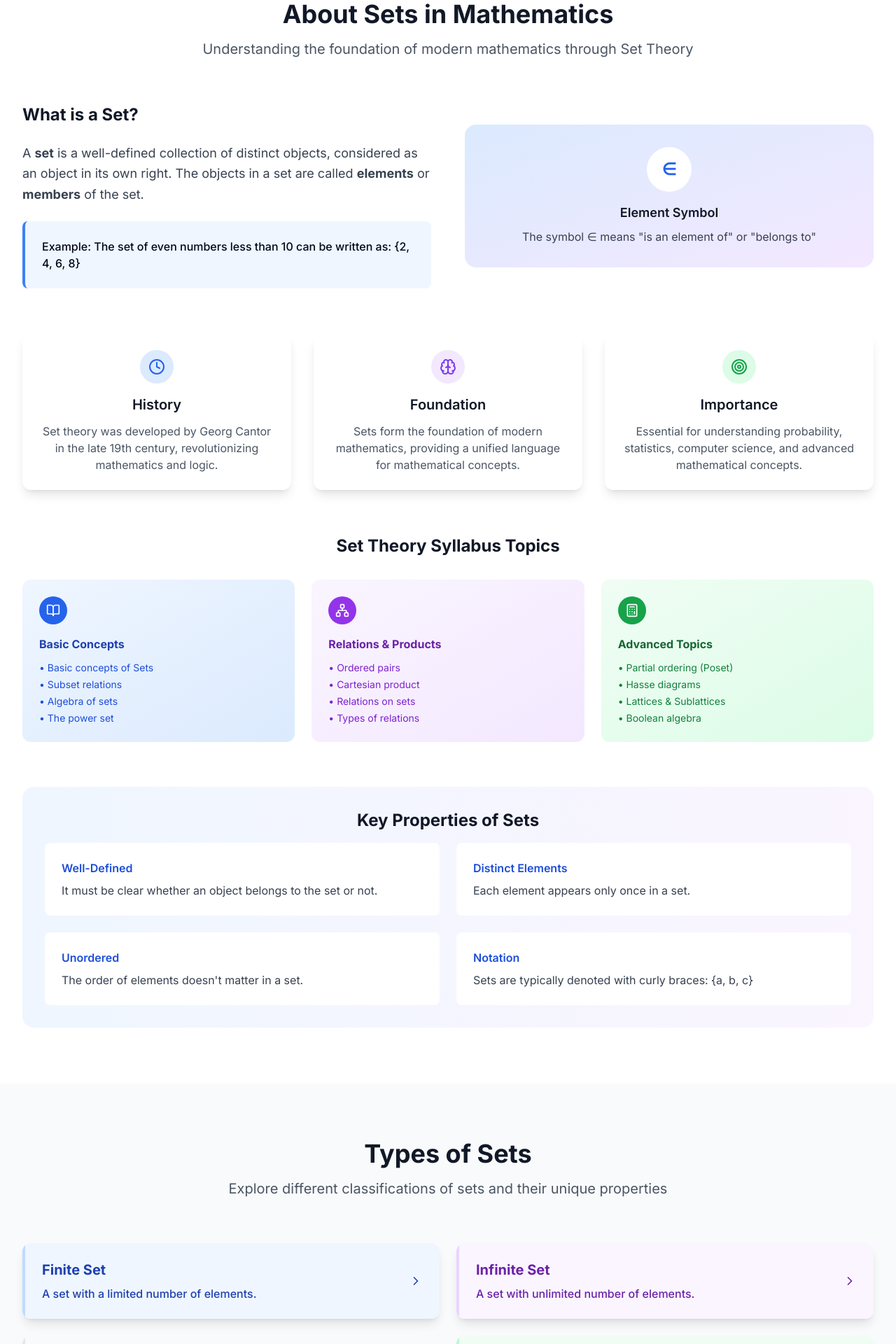
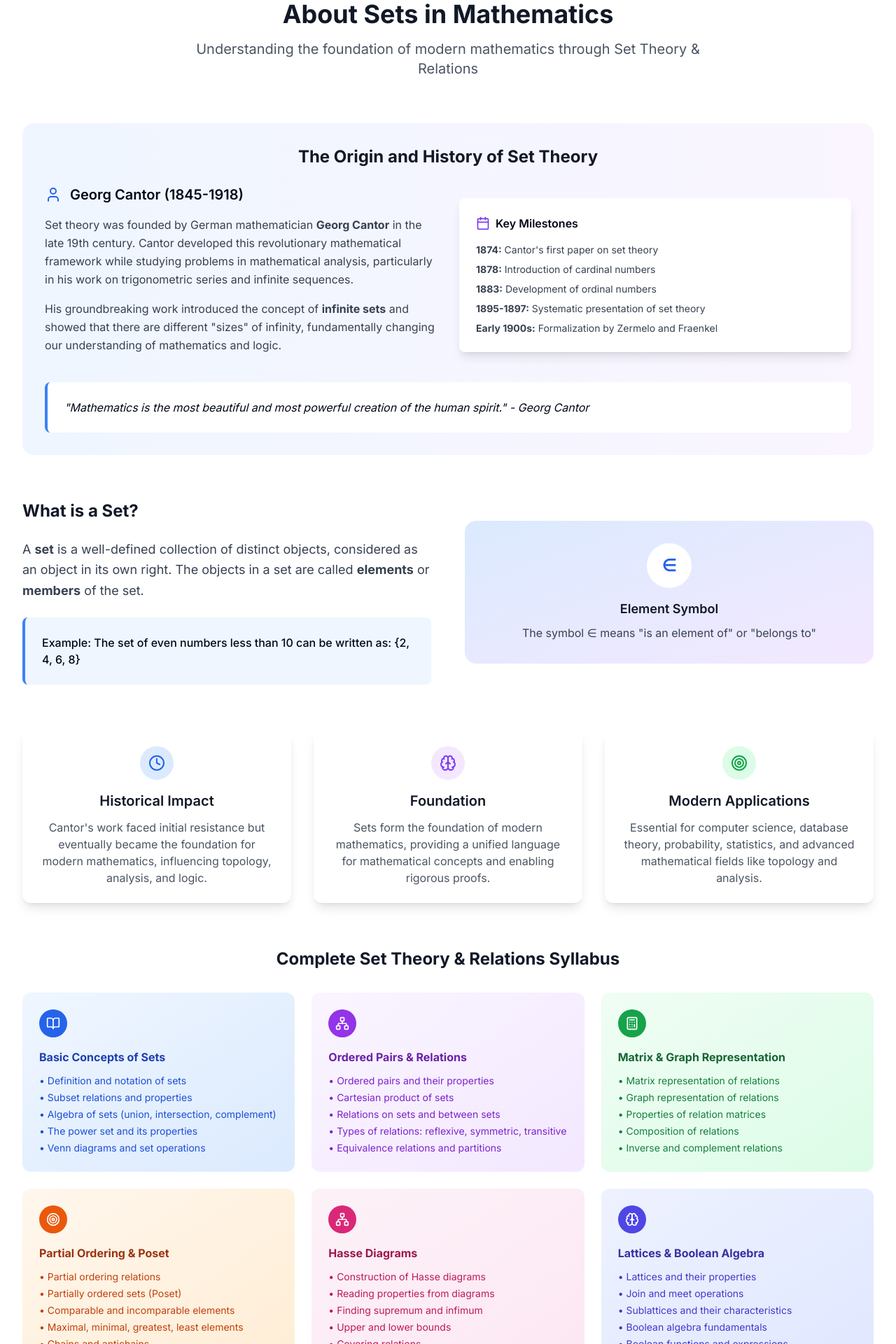
Before and after one commit to Jacksss-hub/set-theory-explorers-guide, a React (Vite) app: page / in a window 1280 px wide. Shown: the part 880-2800 px from the top of the page at 70% size. Built offline with nearby package versions, Linux system fonts and the light colour scheme.

Commit message:
Fix:
Add origin details and syllabus topics.
Rename "Set Theory" to "Set Theory & Relations".

```diff
--- a/src/components/AboutSets.tsx
+++ b/src/components/AboutSets.tsx
@@ -1,5 +1,5 @@
 
-import { Clock, Brain, Target, BookOpen, Network, Calculator } from 'lucide-react';
+import { Clock, Brain, Target, BookOpen, Network, Calculator, User, Calendar } from 'lucide-react';
 
 const AboutSets = () => {
   return (
@@ -10,8 +10,48 @@ const AboutSets = () => {
             About Sets in Mathematics
           </h2>
           <p className="text-xl text-gray-600 max-w-3xl mx-auto">
-            Understanding the foundation of modern mathematics through Set Theory
+            Understanding the foundation of modern mathematics through Set Theory & Relations
           </p>
+        </div>
+
+        {/* Origin of Sets Section */}
+        <div className="mb-16 bg-gradient-to-r from-math-blue-50 to-math-purple-50 p-8 rounded-2xl">
+          <h3 className="text-2xl font-bold text-gray-900 mb-6 text-center">The Origin and History of Set Theory</h3>
+          <div className="grid lg:grid-cols-2 gap-8 items-center">
+            <div>
+              <div className="flex items-center mb-4">
+                <User className="h-6 w-6 text-math-blue-600 mr-3" />
+                <h4 className="text-xl font-semibold text-math-blue-800">Georg Cantor (1845-1918)</h4>
+              </div>
+              <p className="text-gray-700 mb-4 leading-relaxed">
+                Set theory was founded by German mathematician <strong>Georg Cantor</strong> in the late 19th century.
+                Cantor developed this revolutionary mathematical framework while studying problems in mathematical analysis,
+                particularly in his work on trigonometric series and infinite sequences.
+              </p>
+              <p className="text-gray-700 mb-4 leading-relaxed">
+                His groundbreaking work introduced the concept of <strong>infinite sets</strong> and showed that there are
+                different "sizes" of infinity, fundamentally changing our understanding of mathematics and logic.
+              </p>
+            </div>
+            <div className="bg-white p-6 rounded-lg shadow-lg">
+              <div className="flex items-center mb-4">
+                <Calendar className="h-5 w-5 text-math-purple-600 mr-2" />
+                <h4 className="font-semibold text-math-purple-800">Key Milestones</h4>
+              </div>
+              <ul className="space-y-2 text-sm text-gray-700">
+                <li><strong>1874:</strong> Cantor's first paper on set theory</li>
+                <li><strong>1878:</strong> Introduction of cardinal numbers</li>
+                <li><strong>1883:</strong> Development of ordinal numbers</li>
+                <li><strong>1895-1897:</strong> Systematic presentation of set theory</li>
+                <li><strong>Early 1900s:</strong> Formalization by Zermelo and Fraenkel</li>
+              </ul>
+            </div>
+          </div>
+          <div className="mt-6 p-6 bg-white rounded-lg border-l-4 border-math-blue-500">
+            <p className="text-math-blue-800 italic">
+              "Mathematics is the most beautiful and most powerful creation of the human spirit." - Georg Cantor
+            </p>
+          </div>
         </div>
 
         <div className="grid lg:grid-cols-2 gap-12 items-center mb-16">
@@ -44,10 +84,10 @@ const AboutSets = () => {
             <div className="inline-flex items-center justify-center w-12 h-12 bg-math-blue-100 rounded-full mb-4">
               <Clock className="h-6 w-6 text-math-blue-600" />
             </div>
-            <h3 className="text-xl font-semibold text-gray-900 mb-3">History</h3>
+            <h3 className="text-xl font-semibold text-gray-900 mb-3">Historical Impact</h3>
             <p className="text-gray-600">
-              Set theory was developed by Georg Cantor in the late 19th century,
-              revolutionizing mathematics and logic.
+              Cantor's work faced initial resistance but eventually became the foundation for modern mathematics,
+              influencing topology, analysis, and logic.
             </p>
           </div>
 
@@ -58,7 +98,7 @@ const AboutSets = () => {
             <h3 className="text-xl font-semibold text-gray-900 mb-3">Foundation</h3>
             <p className="text-gray-600">
               Sets form the foundation of modern mathematics, providing a unified
-              language for mathematical concepts.
+              language for mathematical concepts and enabling rigorous proofs.
             </p>
           </div>
 
@@ -66,28 +106,29 @@ const AboutSets = () => {
             <div className="inline-flex items-center justify-center w-12 h-12 bg-green-100 rounded-full mb-4">
               <Target className="h-6 w-6 text-green-600" />
             </div>
-            <h3 className="text-xl font-semibold text-gray-900 mb-3">Importance</h3>
+            <h3 className="text-xl font-semibold text-gray-900 mb-3">Modern Applications</h3>
             <p className="text-gray-600">
-              Essential for understanding probability, statistics, computer science,
-              and advanced mathematical concepts.
+              Essential for computer science, database theory, probability, statistics,
+              and advanced mathematical fields like topology and analysis.
             </p>
           </div>
         </div>
 
-        {/* Syllabus Topics Section */}
+        {/* Complete Syllabus Topics Section */}
         <div className="mb-16">
-          <h3 className="text-2xl font-bold text-gray-900 mb-8 text-center">Set Theory Syllabus Topics</h3>
+          <h3 className="text-2xl font-bold text-gray-900 mb-8 text-center">Complete Set Theory & Relations Syllabus</h3>
           <div className="grid md:grid-cols-2 lg:grid-cols-3 gap-6">
             <div className="bg-gradient-to-br from-blue-50 to-blue-100 p-6 rounded-xl">
               <div className="inline-flex items-center justify-center w-10 h-10 bg-blue-600 text-white rounded-full mb-4">
                 <BookOpen className="h-5 w-5" />
               </div>
-              <h4 className="font-bold text-blue-800 mb-3">Basic Concepts</h4>
+              <h4 className="font-bold text-blue-800 mb-3">Basic Concepts of Sets</h4>
               <ul className="text-blue-700 text-sm space-y-1">
-                <li>• Basic concepts of Sets</li>
-                <li>• Subset relations</li>
-                <li>• Algebra of sets</li>
-                <li>• The power set</li>
+                <li>• Definition and notation of sets</li>
+                <li>• Subset relations and properties</li>
+                <li>• Algebra of sets (union, intersection, complement)</li>
+                <li>• The power set and its properties</li>
+                <li>• Venn diagrams and set operations</li>
               </ul>
             </div>
 
@@ -95,12 +136,13 @@ const AboutSets = () => {
               <div className="inline-flex items-center justify-center w-10 h-10 bg-purple-600 text-white rounded-full mb-4">
                 <Network className="h-5 w-5" />
               </div>
-              <h4 className="font-bold text-purple-800 mb-3">Relations & Products</h4>
+              <h4 className="font-bold text-purple-800 mb-3">Ordered Pairs & Relations</h4>
               <ul className="text-purple-700 text-sm space-y-1">
-                <li>• Ordered pairs</li>
-                <li>• Cartesian product</li>
-                <li>• Relations on sets</li>
-                <li>• Types of relations</li>
+                <li>• Ordered pairs and their properties</li>
+                <li>• Cartesian product of sets</li>
+                <li>• Relations on sets and between sets</li>
+                <li>• Types of relations: reflexive, symmetric, transitive</li>
+                <li>• Equivalence relations and partitions</li>
               </ul>
             </div>
 
@@ -108,12 +150,55 @@ const AboutSets = () => {
               <div className="inline-flex items-center justify-center w-10 h-10 bg-green-600 text-white rounded-full mb-4">
                 <Calculator className="h-5 w-5" />
               </div>
-              <h4 className="font-bold text-green-800 mb-3">Advanced Topics</h4>
+              <h4 className="font-bold text-green-800 mb-3">Matrix & Graph Representation</h4>
               <ul className="text-green-700 text-sm space-y-1">
-                <li>• Partial ordering (Poset)</li>
-                <li>• Hasse diagrams</li>
-                <li>• Lattices & Sublattices</li>
-                <li>• Boolean algebra</li>
+                <li>• Matrix representation of relations</li>
+                <li>• Graph representation of relations</li>
+                <li>• Properties of relation matrices</li>
+                <li>• Composition of relations</li>
+                <li>• Inverse and complement relations</li>
+              </ul>
+            </div>
+
+            <div className="bg-gradient-to-br from-orange-50 to-orange-100 p-6 rounded-xl">
+              <div className="inline-flex items-center justify-center w-10 h-10 bg-orange-600 text-white rounded-full mb-4">
+                <Target className="h-5 w-5" />
+              </div>
+              <h4 className="font-bold text-orange-800 mb-3">Partial Ordering & Poset</h4>
+              <ul className="text-orange-700 text-sm space-y-1">
+                <li>• Partial ordering relations</li>
+                <li>• Partially ordered sets (Poset)</li>
+                <li>• Comparable and incomparable elements</li>
+                <li>• Maximal, minimal, greatest, least elements</li>
+                <li>• Chains and antichains</li>
+              </ul>
+            </div>
+
+            <div className="bg-gradient-to-br from-pink-50 to-pink-100 p-6 rounded-xl">
+              <div className="inline-flex items-center justify-center w-10 h-10 bg-pink-600 text-white rounded-full mb-4">
+                <Network className="h-5 w-5" />
+              </div>
+              <h4 className="font-bold text-pink-800 mb-3">Hasse Diagrams</h4>
+              <ul className="text-pink-700 text-sm space-y-1">
+                <li>• Construction of Hasse diagrams</li>
+                <li>• Reading properties from diagrams</li>
+                <li>• Finding supremum and infimum</li>
+                <li>• Upper and lower bounds</li>
+                <li>• Covering relations</li>
+              </ul>
+            </div>
+
+            <div className="bg-gradient-to-br from-indigo-50 to-indigo-100 p-6 rounded-xl">
+              <div className="inline-flex items-center justify-center w-10 h-10 bg-indigo-600 text-white rounded-full mb-4">
+                <Brain className="h-5 w-5" />
+              </div>
+              <h4 className="font-bold text-indigo-800 mb-3">Lattices & Boolean Algebra</h4>
+              <ul className="text-indigo-700 text-sm space-y-1">
+                <li>• Lattices and their properties</li>
+                <li>• Join and meet operations</li>
+                <li>• Sublattices and their characteristics</li>
+                <li>• Boolean algebra fundamentals</li>
+                <li>• Boolean functions and expressions</li>
               </ul>
             </div>
           </div>
--- a/src/components/Navigation.tsx
+++ b/src/components/Navigation.tsx
@@ -33,7 +33,7 @@ const Navigation = () => {
             <div className="p-2 bg-math-blue-600 rounded-lg">
               <BookOpen className="h-6 w-6 text-white" />
             </div>
-            <span className="text-xl font-bold text-gray-900">Set Theory</span>
+            <span className="text-xl font-bold text-gray-900">Set Theory & Relations</span>
           </div>
 
           {/* Desktop Navigation */}
```
